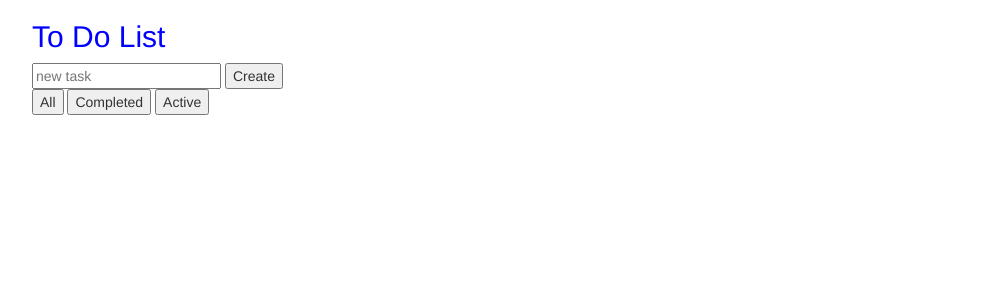
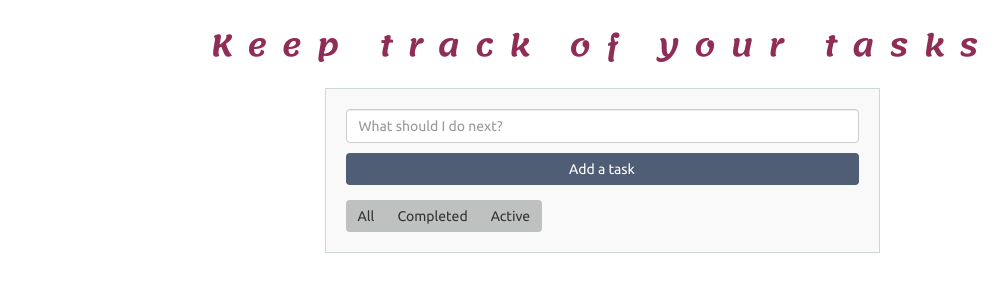
Before and after one commit to cepoumian/ajax-to-do, a plain HTML site: page index.html in a window 1280 px wide. Shown: the whole page, without its empty margins (38-1046 px from the left). Drawn offline with nearby package versions, Linux system fonts and the light colour scheme; no server answers.

Commit message:
Add css rules and bootstrap classes.

```diff
--- a/app.js
+++ b/app.js
@@ -10,7 +10,7 @@ var getAndDislayAllTasks = function () {
     success: function (response, textStatus) {
       $('#todo-list').empty();
       response.tasks.forEach(function (task) {
-        $('#todo-list').append('<div class="row" data-completed="' + task.completed + '"><p class="col-xs-8">' + task.content + '</p><button class="delete" data-id="' + task.id + '">Delete</button><input type="checkbox" class="mark-complete" data-id="' + task.id + '"' + (task.completed ? 'checked' : '') + '></div>');
+        $('#todo-list').append('<div class="row task" data-completed="' + task.completed + '"><p class="col-xs-8">' + task.content + '</p><button class="delete btn btn-danger" data-id="' + task.id + '">Delete</button><input type="checkbox" class="mark-complete" data-id="' + task.id + '"' + (task.completed ? 'checked' : '') + '></div>');
       });
     },
     error: function (request, textStatus, errorMessage) {
--- a/index.html
+++ b/index.html
@@ -6,6 +6,8 @@
   <meta name="viewport" content="width=device-width">
   <title>To Do List</title>
   <link rel="stylesheet" href="https://maxcdn.bootstrapcdn.com/bootstrap/3.3.7/css/bootstrap.min.css">
+  <link href="https://fonts.googleapis.com/css2?family=Lemonada:wght@300;400;600&family=Ubuntu:ital,wght@0,300;0,400;1,300;1,400&display=swap"
+  rel="stylesheet">
   <script src="https://ajax.googleapis.com/ajax/libs/jquery/3.3.1/jquery.min.js"></script>
   <link href="style.css" rel="stylesheet" type="text/css" />
   <script src="app.js"></script>
@@ -15,19 +17,39 @@
   <div class="container">
     <div class="row">
       <div class="col-xs-12">
-        <h2>To Do List</h2>
-        <div id="todo-list">
+        <h2 id="title" class="text-center">Keep track of your tasks</h2>
+        <div class="row">
+          <div class="col-xs-12 col-sm-10 col-sm-offset-1 col-md-8 col-md-offset-3 col-lg-6 col-large-offset-4">
+            <div id="todo-list-wrapper">
+              <form id="create-task">
+                <input class="form-control" id="new-task-content" type="text" placeholder="What should I do next?" required/>
+                <button class="btn btn-primary btn-block">Add a task</button>
+              </form>
+              <div id="todo-list">
+              </div>
+              <div class="btn-group btn-group-toggle" data-toggle="buttons">
+                <label class="btn btn-secondary">
+                  <input type="radio" name="options" id="btnAll"> All
+                </label>
+                <label class="btn btn-secondary">
+                  <input type="radio" name="options" id="btnComp"> Completed
+                </label>
+                <label class="btn btn-secondary">
+                  <input type="radio" name="options" id="btnAct"> Active
+                </label>
+              </div>
+            <!-- <div id="toggler">
+              <button id="btnAll">All</button>
+              <button id="btnComp">Completed</button>
+              <button id="btnAct">Active</button>
+            </div> -->
+            </div>
+          </div>
         </div>
-        <form id="create-task">
-          <input id="new-task-content" type="text" placeholder="new task" required/>
-          <button>Create</button>
-        </form>
+
+
       </div>
-      <div class="col-xs-6">
-        <button id="btnAll">All</button>
-        <button id="btnComp">Completed</button>
-        <button id="btnAct">Active</button>
-      </div>
+
     </div>
   </div>
 </body>
--- a/style.css
+++ b/style.css
@@ -1,7 +1,45 @@
-h2 {
-  color: blue;
+body {
+  font-family: 'Ubuntu', sans-serif;
+}
+#title {
+  font-family: 'Lemonada', cursive;
+  font-weight: 600;
+  letter-spacing: 1.5rem;
+  color: #8f2d56;
+  margin-top: 3rem;
+  margin-bottom: 1.5rem;
+}
+
+#todo-list-wrapper {
+  background-color: #f9f9f9;
+  border: 1px solid #CDD7d6;
+  padding: 2rem;
+  margin-top: 1rem;
+}
+
+#new-task-content {
+  margin-bottom: 1rem;
+}
+
+.task {
+  margin-bottom: 1.5rem;
 }
 
 .delete {
   margin-right: 5px;
+  margin-right: 1.5rem;
 }
+
+#create-task {
+  margin-bottom: 15px;
+}
+
+.btn-primary, .btn-primary:hover, .btn-primary:focus {
+  background-color: #4f5d75;
+  border: none;
+}
+
+.btn-secondary  {
+  background-color: #bfc0c0;
+  border: none;
+}
```
